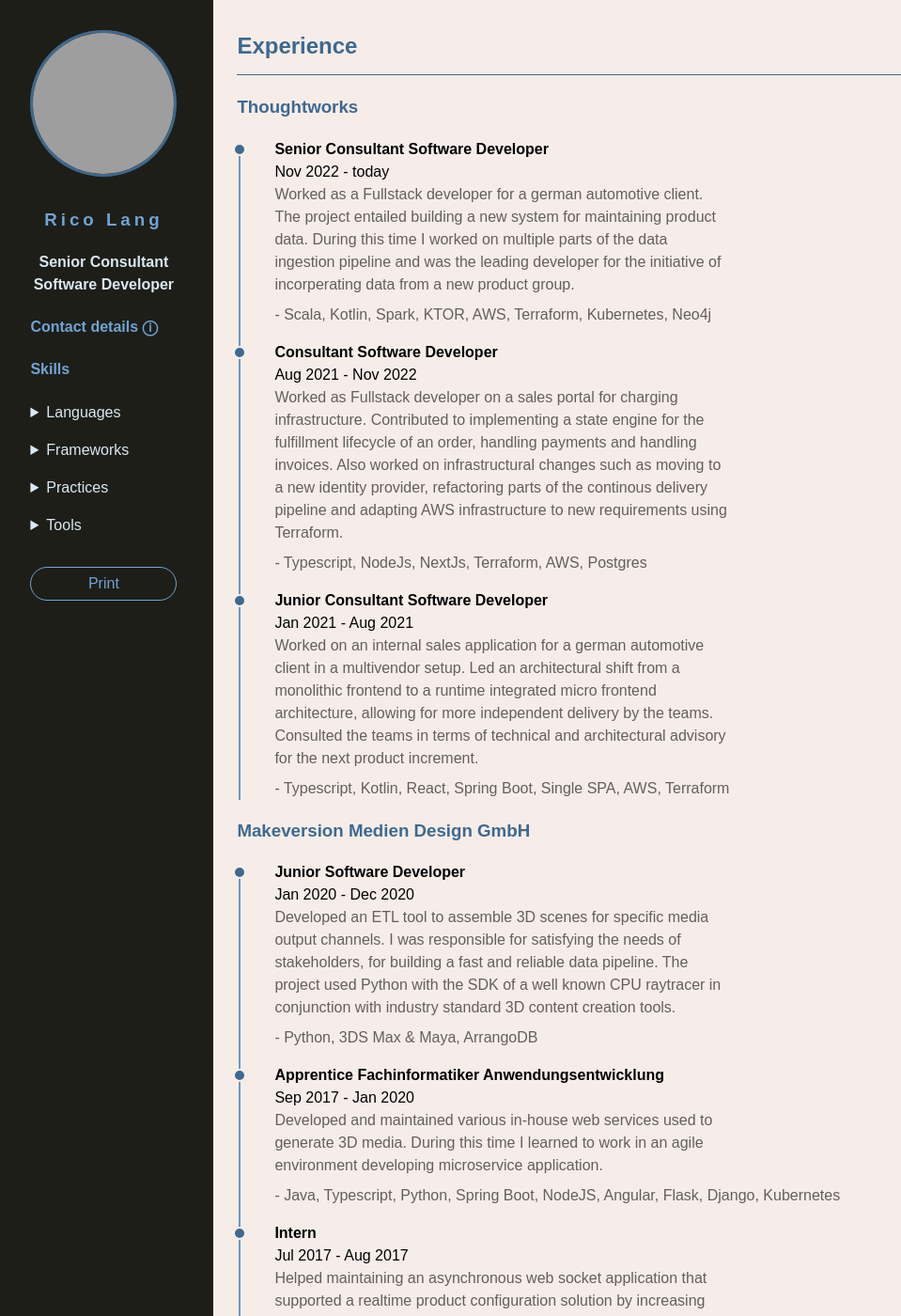
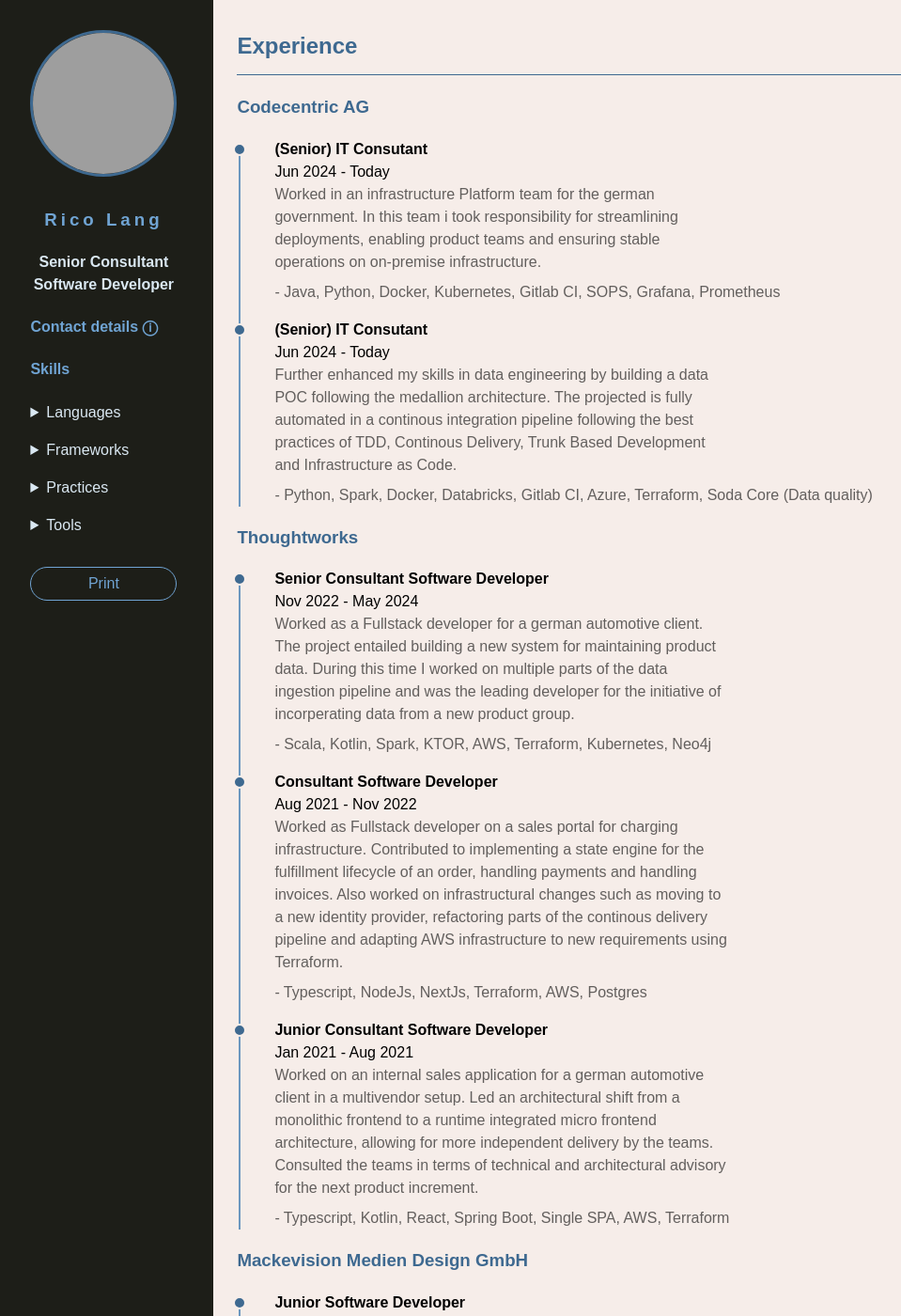
Before and after one commit to RykoL/CV, a Jekyll site: the page built from index.html, in a window 1280 px wide and 1400 px high. Shown: the whole window at 94% size, without its empty margins (6-965 px from the left). Built offline with Jekyll 4.4.1, drawn with Linux system fonts in a browser that asks for light colours; grey boxes are pictures that could not be loaded.

Commit message:
Add codecentric as career step

```diff
--- a/_data/career.yml
+++ b/_data/career.yml
@@ -1,8 +1,36 @@
+- company: Codecentric AG
+  jobs:
+    - title: (Senior) IT Consutant
+      from: Jun 2024
+      until: Today
+      description: "Worked in an infrastructure Platform team for the german government. In this team i took responsibility for streamlining deployments, enabling product teams and ensuring stable operations on on-premise infrastructure."
+      technologies:
+        - Java
+        - Python
+        - Docker
+        - Kubernetes
+        - Gitlab CI
+        - SOPS
+        - Grafana
+        - Prometheus
+    - title: (Senior) IT Consutant
+      from: Jun 2024
+      until: Today
+      description: "Further enhanced my skills in data engineering by building a data POC following the medallion architecture. The projected is fully automated in a continous integration pipeline following the best practices of TDD, Continous Delivery, Trunk Based Development and Infrastructure as Code."
+      technologies:
+        - Python
+        - Spark
+        - Docker
+        - Databricks
+        - Gitlab CI
+        - Azure
+        - Terraform
+        - Soda Core (Data quality)
 - company: Thoughtworks
   jobs:
     - title: Senior Consultant Software Developer
       from: Nov 2022
-      until: today
+      until: May 2024
       description: "Worked as a Fullstack developer for a german automotive client. The project entailed building a new system for maintaining product data. During this time I worked on multiple parts of the data ingestion pipeline and was the leading developer for the initiative of incorperating data from a new product group."
       technologies:
         - Scala
@@ -38,7 +66,7 @@
         - Single SPA
         - AWS
         - Terraform
-- company: Makeversion Medien Design GmbH
+- company: Mackevision Medien Design GmbH
   jobs:
     - title: Junior Software Developer
       from: Jan 2020
```
Also changed, not shown: 1 other file.
